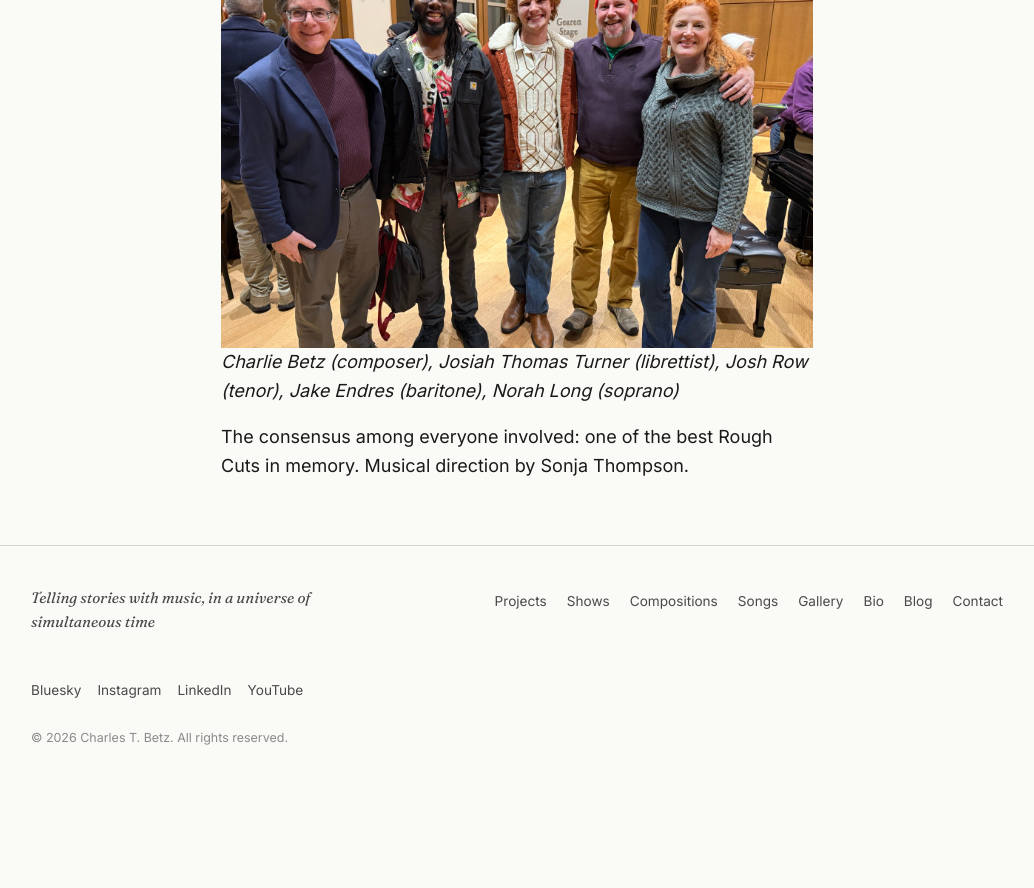
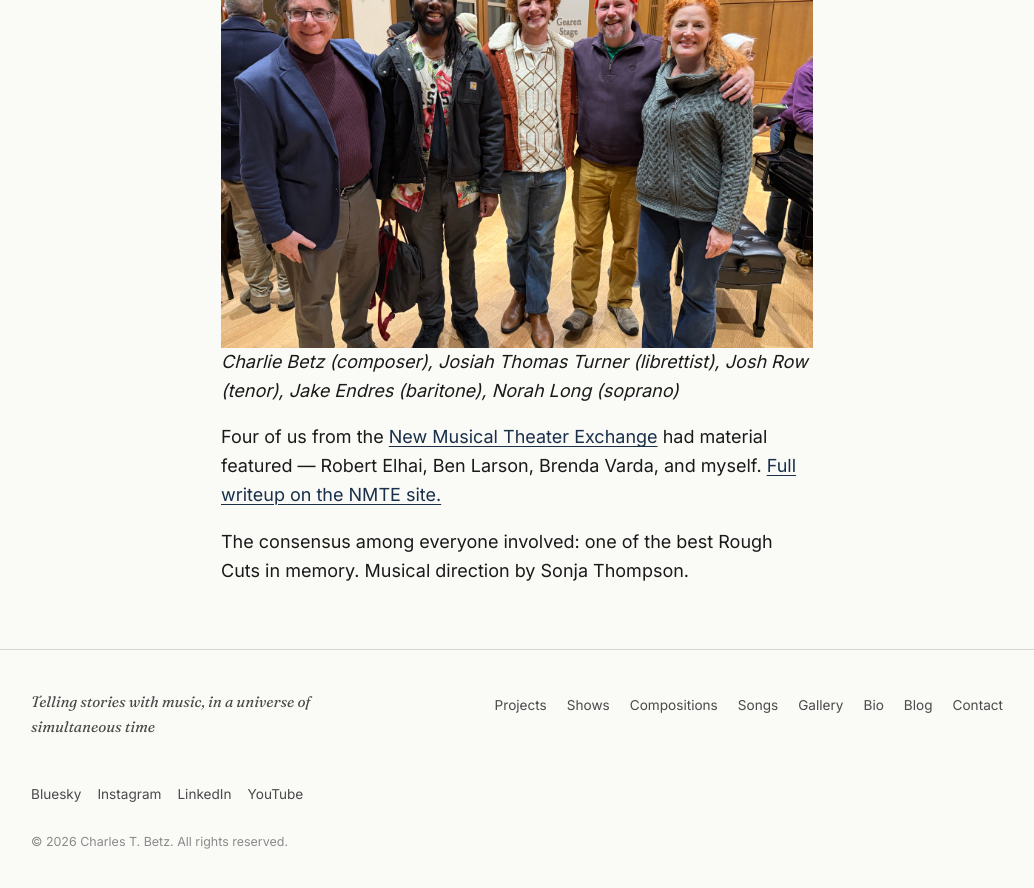
Before and after one commit to CharlesTBetz/charlestbetz.com, a Jekyll site: the page built from _posts/2026-03-16-rough-cuts-nautilus.md, in a window 1280 px wide and 900 px high, scrolled down 824 px. Shown: the top 888 px of the window, without its empty margins (123-1157 px from the left). Built offline with Jekyll 4.4.1, drawn with Linux system fonts in a browser that asks for light colours; before the commit the page ends 1619 px from its top, so only the background shows below that.

Commit message:
Add NMTE link and member shoutout to Rough Cuts post
Co-Authored-By: Claude Opus 4.6 (1M context) <noreply@anthropic.com>

```diff
--- a/_posts/2026-03-16-rough-cuts-nautilus.md
+++ b/_posts/2026-03-16-rough-cuts-nautilus.md
@@ -18,4 +18,6 @@ Soprano **Norah Long** performed **"Best for Her"** and **"This Side of Tomorrow
 ![Charlie Betz (composer), Josiah Thomas Turner (librettist), Josh Row (tenor), Jake Endres (baritone), Norah Long (soprano)]({{ "/assets/images/shows/rough-cuts-2026-03.jpg" | relative_url }})
 *Charlie Betz (composer), Josiah Thomas Turner (librettist), Josh Row (tenor), Jake Endres (baritone), Norah Long (soprano)*
 
+Four of us from the [New Musical Theater Exchange](http://nmte.org) had material featured — Robert Elhai, Ben Larson, Brenda Varda, and myself. [Full writeup on the NMTE site.](https://nmte.org/events/2026/03/16/rough-cuts-nautilus/)
+
 The consensus among everyone involved: one of the best Rough Cuts in memory. Musical direction by Sonja Thompson.
```
